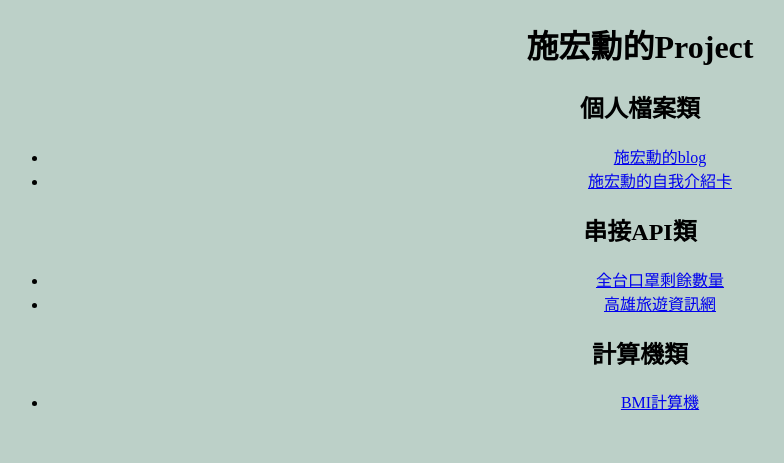
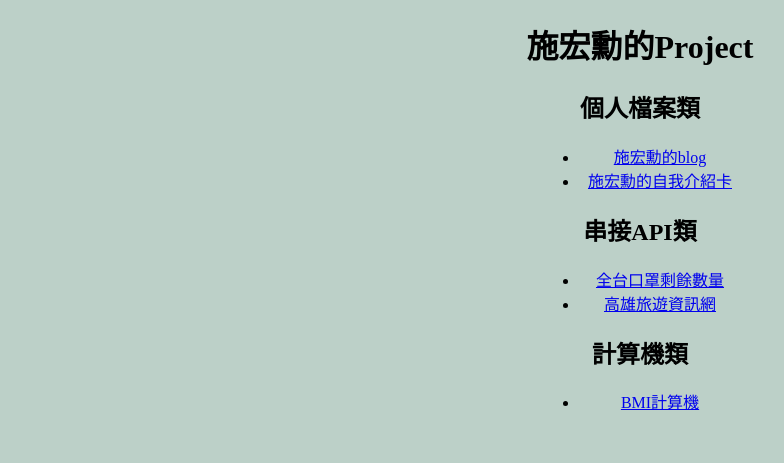
Before and after one commit to garzlolz/myList, a plain HTML site: page index.html in a window 1280 px wide. Shown: the top 463 px of the page, 0-784 px from the left. Drawn offline with Linux system fonts and the light colour scheme.

Commit message:
Update main.css

```diff
--- a/style/main.css
+++ b/style/main.css
@@ -2,7 +2,10 @@ body{
     background-color:rgba(21, 94, 66, 0.288);
     text-align: center;
 }
-
+.container{
+    margin: auto;
+    width: 16%;
+}
 .footer{
     position:absolute;
     left: 0px;
```
